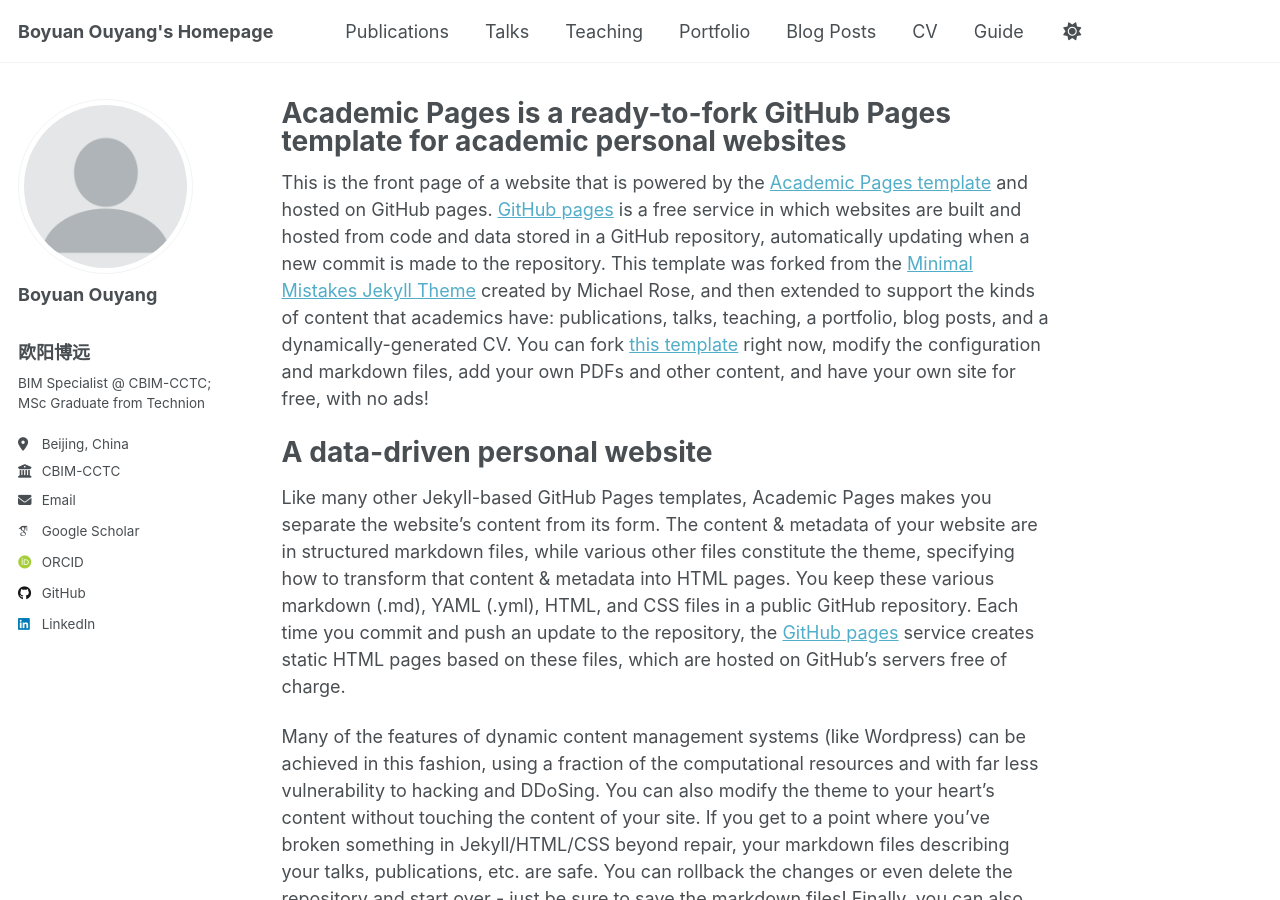
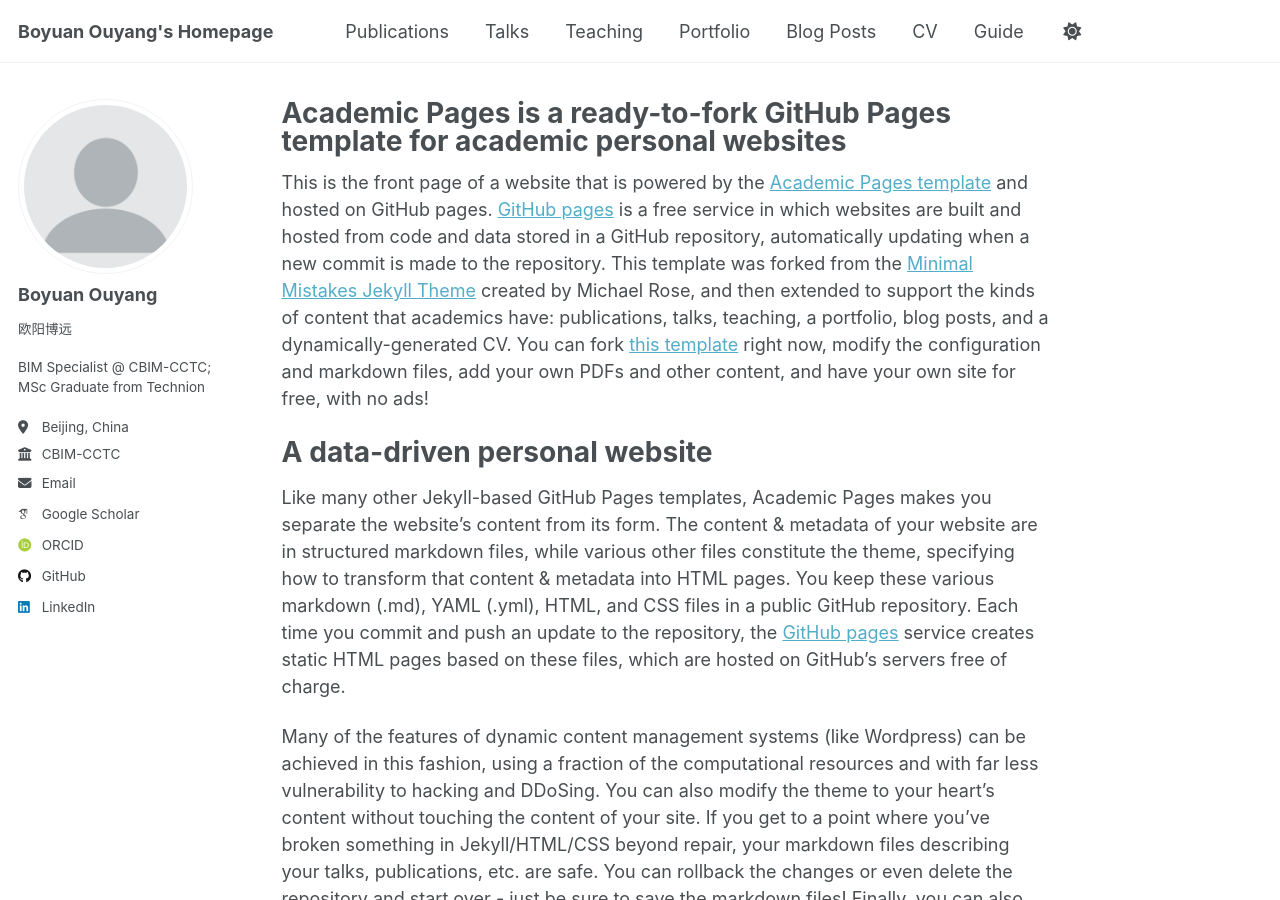
Before and after one commit to terry-oy/terry-oy.github.io, a Jekyll site: the page built from _pages/about.md, in a window 1280 px wide and 900 px high. Built offline with Jekyll 4.4.1, drawn with Linux system fonts in a browser that asks for light colours; some web fonts are replaced.

Commit message:
Update author-profile.html

```diff
--- a/_includes/author-profile.html
+++ b/_includes/author-profile.html
@@ -16,7 +16,7 @@
 
   <div class="author__content">
     <h3 class="author__name">{{ author.name }}</h3>
-    <h3 class="author__alias">{{ author.alias }}</h3>
+    {% if author.alias %}<p class="author__alias">{{ author.alias }}</p>{% endif %}
     {% if author.pronouns %}<p class="author__pronouns">{{ author.pronouns }}</p>{% endif %}
     {% if author.bio %}<p class="author__bio">{{ author.bio }}</p>{% endif %}
   </div>
```
